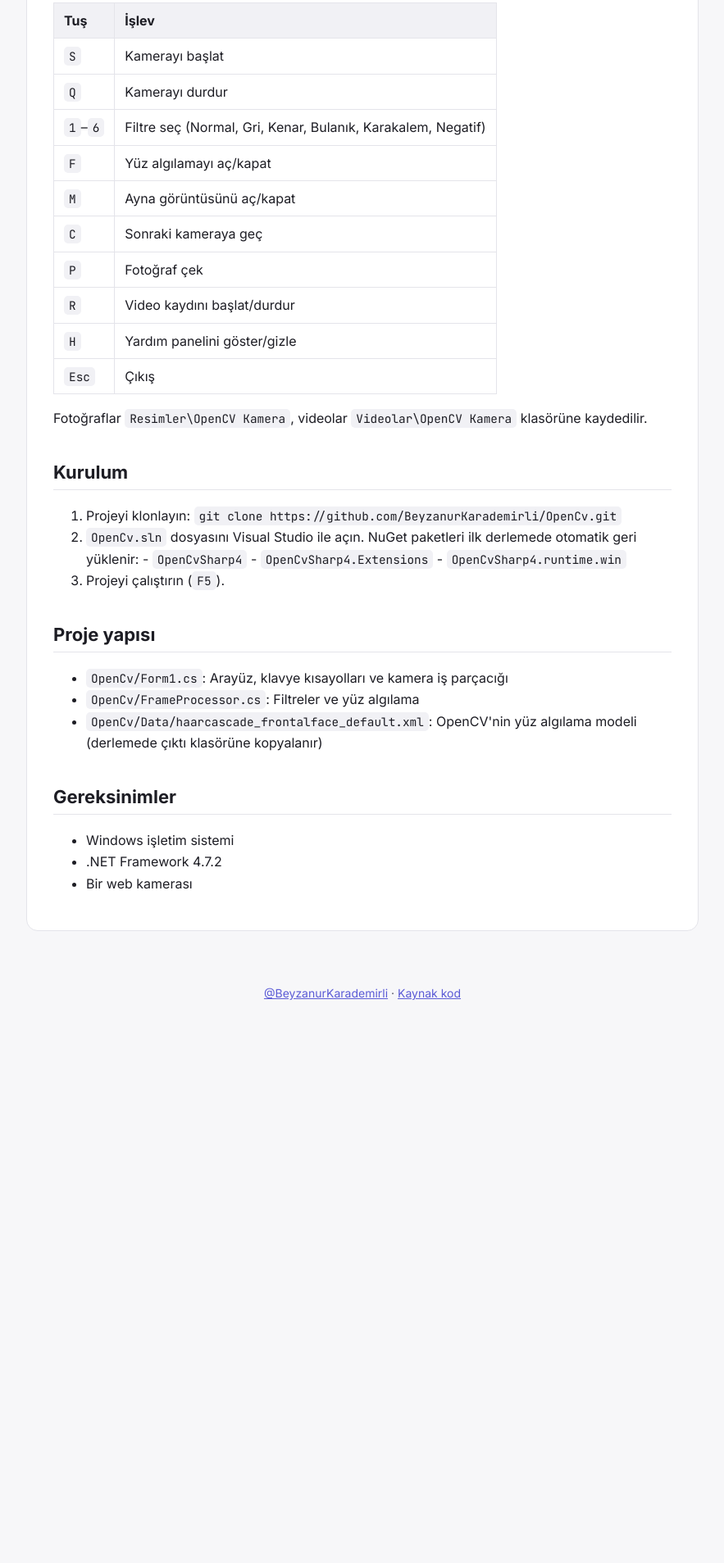
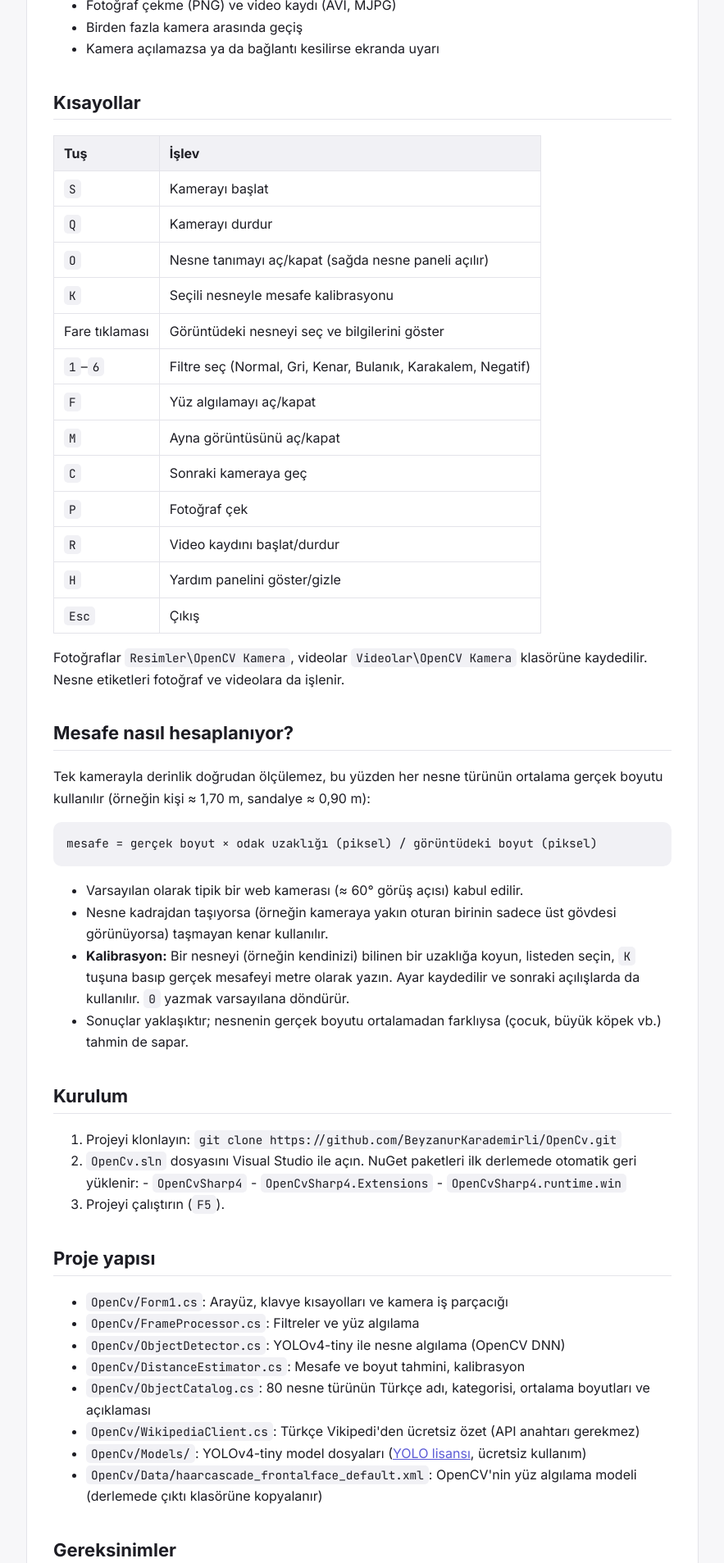
Before and after one commit to BeyzanurKarademirli/OpenCv, a plain HTML site: page index.html in a window 1280 px wide. Shown: the part 893-2800 px from the top of the page at 82% size, without its empty margins (198-1081 px from the left). Before the commit the page ends 2156 px from the top, so only its background shows below. Drawn offline with Linux system fonts and the light colour scheme.

Commit message:
Proje sayfasını nesne tanıma özellikleriyle güncelle
Co-Authored-By: Claude Opus 5.5 <noreply@anthropic.com>
Claude-Session: https://claude.ai/code/session_01T3Bm4a5497QwKd5NvNWof7

```diff
--- a/index.html
+++ b/index.html
@@ -4,9 +4,9 @@
 <meta charset="utf-8">
 <meta name="viewport" content="width=device-width, initial-scale=1">
 <title>OpenCV Kamera</title>
-<meta name="description" content="OpenCvSharp ile bilgisayar kamerasından canlı görüntü alan bir Windows Forms uygulaması. Görüntüye gerçek zamanlı filtreler uygular, yüz algılar, fotoğraf çeker ve video kaydeder.">
+<meta name="description" content="OpenCvSharp ile bilgisayar kamerasından canlı görüntü alan bir Windows Forms uygulaması. Görüntüdeki nesneleri tanır, her birinin kameraya uzaklığını tahmin eder ve nesne hakkında bilgi verir. Ayrıca gerçek zamanlı filtr">
 <meta property="og:title" content="OpenCV Kamera">
-<meta property="og:description" content="OpenCvSharp ile bilgisayar kamerasından canlı görüntü alan bir Windows Forms uygulaması. Görüntüye gerçek zamanlı filtreler uygular, yüz algılar, fotoğraf çeker ve video kaydeder.">
+<meta property="og:description" content="OpenCvSharp ile bilgisayar kamerasından canlı görüntü alan bir Windows Forms uygulaması. Görüntüdeki nesneleri tanır, her birinin kameraya uzaklığını tahmin eder ve nesne hakkında bilgi verir. Ayrıca gerçek zamanlı filtr">
 <link rel="preconnect" href="https://fonts.googleapis.com">
 <link rel="preconnect" href="https://fonts.gstatic.com" crossorigin>
 <link href="https://fonts.googleapis.com/css2?family=Inter:wght@400;500;600;700&family=JetBrains+Mono:wght@400;500&display=swap" rel="stylesheet">
@@ -59,7 +59,7 @@ footer { color: var(--muted); font-size: 14px; padding: 0 0 40px; text-align: ce
   <div class="wrap">
     <div class="owner">BeyzanurKarademirli / OpenCv</div>
     <h1 class="title">OpenCV Kamera</h1>
-    <p class="lead">OpenCvSharp ile bilgisayar kamerasından canlı görüntü alan bir Windows Forms uygulaması. Görüntüye gerçek zamanlı filtreler uygular, yüz algılar, fotoğraf çeker ve video kaydeder.</p>
+    <p class="lead">OpenCvSharp ile bilgisayar kamerasından canlı görüntü alan bir Windows Forms uygulaması. Görüntüdeki nesneleri tanır, her birinin kameraya uzaklığını tahmin eder ve nesne hakkında bilgi verir. Ayrıca gerçek zamanlı filtr</p>
     <div class="tags"><span class="tag">C#</span></div>
     <div class="actions">
       <a class="btn primary" href="https://github.com/BeyzanurKarademirli/OpenCv">GitHub'da görüntüle</a>
@@ -72,6 +72,9 @@ footer { color: var(--muted); font-size: 14px; padding: 0 0 40px; text-align: ce
   <div class="wrap"><article>
 <h2>Özellikler</h2>
 <ul>
+<li><strong>Nesne tanıma:</strong> 80 farklı nesne türü (kişi, sandalye, telefon, kitap, araba, kedi...) YOLOv4-tiny modeliyle, internet gerektirmeden</li>
+<li><strong>Mesafe tahmini:</strong> Her nesnenin kameraya yaklaşık uzaklığı ve tahmini gerçek boyutu</li>
+<li><strong>Nesne bilgisi:</strong> Türkçe ad, kategori, güven oranı, konum, kısa açıklama ve (internet varsa) Türkçe Vikipedi özeti</li>
 <li>Canlı kamera görüntüsü (en-boy oranı korunur), FPS ve çözünürlük göstergesi</li>
 <li>6 filtre: Normal, Gri, Kenar (Canny), Bulanık, Karakalem, Negatif</li>
 <li>Haar Cascade ile yüz algılama ve yüz sayısı</li>
@@ -96,6 +99,18 @@ footer { color: var(--muted); font-size: 14px; padding: 0 0 40px; text-align: ce
 <tr>
 <td><code>Q</code></td>
 <td>Kamerayı durdur</td>
+</tr>
+<tr>
+<td><code>O</code></td>
+<td>Nesne tanımayı aç/kapat (sağda nesne paneli açılır)</td>
+</tr>
+<tr>
+<td><code>K</code></td>
+<td>Seçili nesneyle mesafe kalibrasyonu</td>
+</tr>
+<tr>
+<td>Fare tıklaması</td>
+<td>Görüntüdeki nesneyi seç ve bilgilerini göster</td>
 </tr>
 <tr>
 <td><code>1</code>–<code>6</code></td>
@@ -131,7 +146,17 @@ footer { color: var(--muted); font-size: 14px; padding: 0 0 40px; text-align: ce
 </tr>
 </tbody>
 </table>
-<p>Fotoğraflar <code>Resimler\OpenCV Kamera</code>, videolar <code>Videolar\OpenCV Kamera</code> klasörüne kaydedilir.</p>
+<p>Fotoğraflar <code>Resimler\OpenCV Kamera</code>, videolar <code>Videolar\OpenCV Kamera</code> klasörüne kaydedilir. Nesne etiketleri fotoğraf ve videolara da işlenir.</p>
+<h2>Mesafe nasıl hesaplanıyor?</h2>
+<p>Tek kamerayla derinlik doğrudan ölçülemez, bu yüzden her nesne türünün ortalama gerçek boyutu kullanılır (örneğin kişi ≈ 1,70 m, sandalye ≈ 0,90 m):</p>
+<pre><code>mesafe = gerçek boyut × odak uzaklığı (piksel) / görüntüdeki boyut (piksel)
+</code></pre>
+<ul>
+<li>Varsayılan olarak tipik bir web kamerası (≈ 60° görüş açısı) kabul edilir.</li>
+<li>Nesne kadrajdan taşıyorsa (örneğin kameraya yakın oturan birinin sadece üst gövdesi görünüyorsa) taşmayan kenar kullanılır.</li>
+<li><strong>Kalibrasyon:</strong> Bir nesneyi (örneğin kendinizi) bilinen bir uzaklığa koyun, listeden seçin, <code>K</code> tuşuna basıp gerçek mesafeyi metre olarak yazın. Ayar kaydedilir ve sonraki açılışlarda da kullanılır. <code>0</code> yazmak varsayılana döndürür.</li>
+<li>Sonuçlar yaklaşıktır; nesnenin gerçek boyutu ortalamadan farklıysa (çocuk, büyük köpek vb.) tahmin de sapar.</li>
+</ul>
 <h2>Kurulum</h2>
 <ol>
 <li>Projeyi klonlayın:
@@ -146,6 +171,11 @@ footer { color: var(--muted); font-size: 14px; padding: 0 0 40px; text-align: ce
 <ul>
 <li><code>OpenCv/Form1.cs</code>: Arayüz, klavye kısayolları ve kamera iş parçacığı</li>
 <li><code>OpenCv/FrameProcessor.cs</code>: Filtreler ve yüz algılama</li>
+<li><code>OpenCv/ObjectDetector.cs</code>: YOLOv4-tiny ile nesne algılama (OpenCV DNN)</li>
+<li><code>OpenCv/DistanceEstimator.cs</code>: Mesafe ve boyut tahmini, kalibrasyon</li>
+<li><code>OpenCv/ObjectCatalog.cs</code>: 80 nesne türünün Türkçe adı, kategorisi, ortalama boyutları ve açıklaması</li>
+<li><code>OpenCv/WikipediaClient.cs</code>: Türkçe Vikipedi'den ücretsiz özet (API anahtarı gerekmez)</li>
+<li><code>OpenCv/Models/</code>: YOLOv4-tiny model dosyaları (<a href="https://github.com/BeyzanurKarademirli/OpenCv/blob/master/OpenCv/Models/LICENSE-YOLO.txt">YOLO lisansı</a>, ücretsiz kullanım)</li>
 <li><code>OpenCv/Data/haarcascade_frontalface_default.xml</code>: OpenCV'nin yüz algılama modeli (derlemede çıktı klasörüne kopyalanır)</li>
 </ul>
 <h2>Gereksinimler</h2>
```
